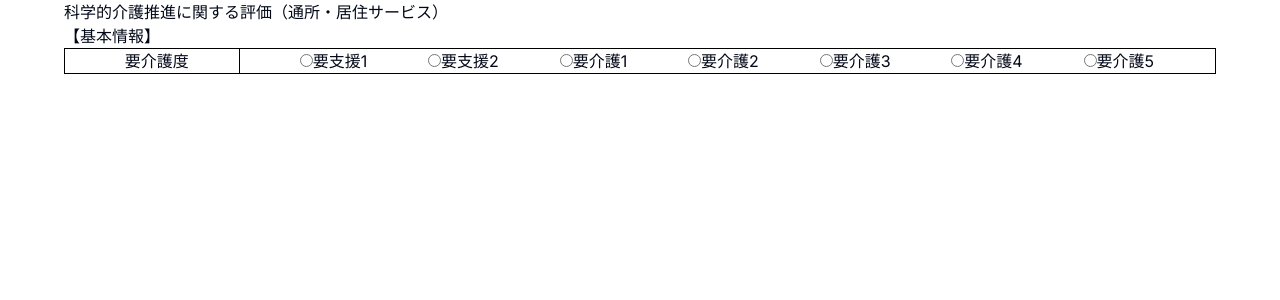
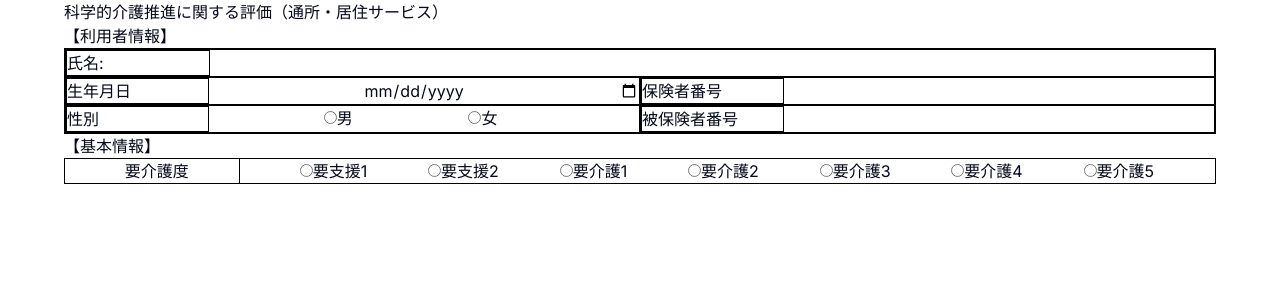
Before and after one commit to brainvader/life-2024, a Next.js app: page / in a window 1280 px wide. Shown: the top 300 px of the page. Built offline with nearby package versions, Linux system fonts and the light colour scheme.

Commit message:
feat: Create user info fields

```diff
--- a/app/page.tsx
+++ b/app/page.tsx
@@ -1,3 +1,4 @@
+import UserInfo from '@/components/user-info';
 import styles from '../styles/page.module.css'
 
 import { CareLevel } from "@/components/care-level";
@@ -7,6 +8,10 @@ export default function Home() {
     <main className={styles.index}>
       <h1>科学的介護推進に関する評価（通所・居住サービス）</h1>
       <section>
+        <h2>【利用者情報】</h2>
+        <UserInfo />
+      </section>
+      <section>
         <h2>【基本情報】</h2>
         <CareLevel title="要介護度" />
       </section>
--- /dev/null
+++ b/components/user-info.tsx
@@ -0,0 +1,31 @@
+import { AGE } from "@/lib/definitions"
+import { RadioGroup } from "./ui/radio-group"
+
+import styles from "../styles/user-info.module.css"
+
+export default function UserInfo() {
+    return (
+        <div className={styles.container}>
+            <label className={styles.grid}>
+                <span className={styles.label}>氏名:</span>
+                <input type="text" />
+            </label>
+            <label className={styles.grid}>
+                <span className={styles.label}>生年月日</span>
+                <input type="date" id="birthday" name="birthday" />
+            </label>
+            <label className={styles.grid}>
+                <span className={styles.label}>保険者番号</span>
+                <input type="text" />
+            </label>
+            <fieldset className={styles.grid}>
+                <legend className={styles.label}>性別</legend>
+                <RadioGroup name="sex" labels={AGE} />
+            </fieldset>
+            <label className={styles.grid}>
+                <span className={styles.label}>被保険者番号</span>
+                <input type="text" />
+            </label>
+        </div>
+    )
+}
--- a/lib/definitions.ts
+++ b/lib/definitions.ts
@@ -40,6 +40,8 @@ export type CareLevel =
 export const CARE_LEVELS: Readonly<CareLevel[]> = ["要支援1", "要支援2", "要介護1", "要介護2", "要介護3", "要介護4", "要介護5"] as const;
 
 export type Age = | "男" | "女";
+
+export const AGE: Readonly<Age>[] = ["男", "女"] as const
 
 export type EvaluationPoint = "サービス利用開始時" | "サービス利用中" | "サービス利用終了時";
 
--- /dev/null
+++ b/styles/user-info.module.css
@@ -0,0 +1,61 @@
+.container {
+    width: 100%;
+    display: grid;
+    grid-template-columns: repeat(4, 25%);
+    border: 1px solid black;
+}
+
+.container * {
+    box-sizing: border-box;
+}
+
+.grid:first-child {
+    grid-column: 1/5;
+}
+
+.grid:nth-child(even) {
+    grid-column: 1/3;
+}
+
+.grid:not(:first-child):nth-child(odd) {
+    grid-column: 3/5;
+}
+
+.grid  {
+    display: inline-flex;
+    border: 1px solid black;
+}
+
+.grid .label {
+    box-sizing: border-box;
+    border: 1px solid black;
+}
+
+.grid:first-child  .label{
+    width: 12.5%;
+}
+
+.grid:not(:first-child) > .label {
+    width: 25%;
+}
+
+.grid > input {
+    flex-grow: 1;
+    justify-content: center;
+    text-align: center;
+}
+
+fieldset.grid {
+    display: flex;
+    column-gap: 20%;
+}
+
+fieldset.grid legend {
+    display: block;
+    float: left;
+    flex-grow: 0;
+}
+
+fieldset.grid > input {
+    flex-grow: 1;
+}
```
